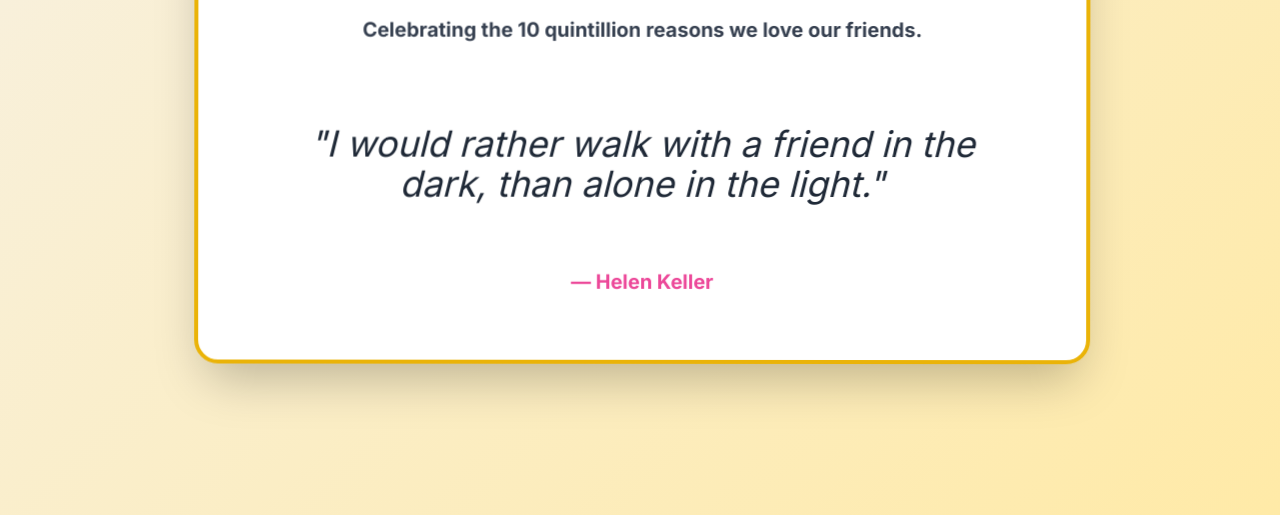
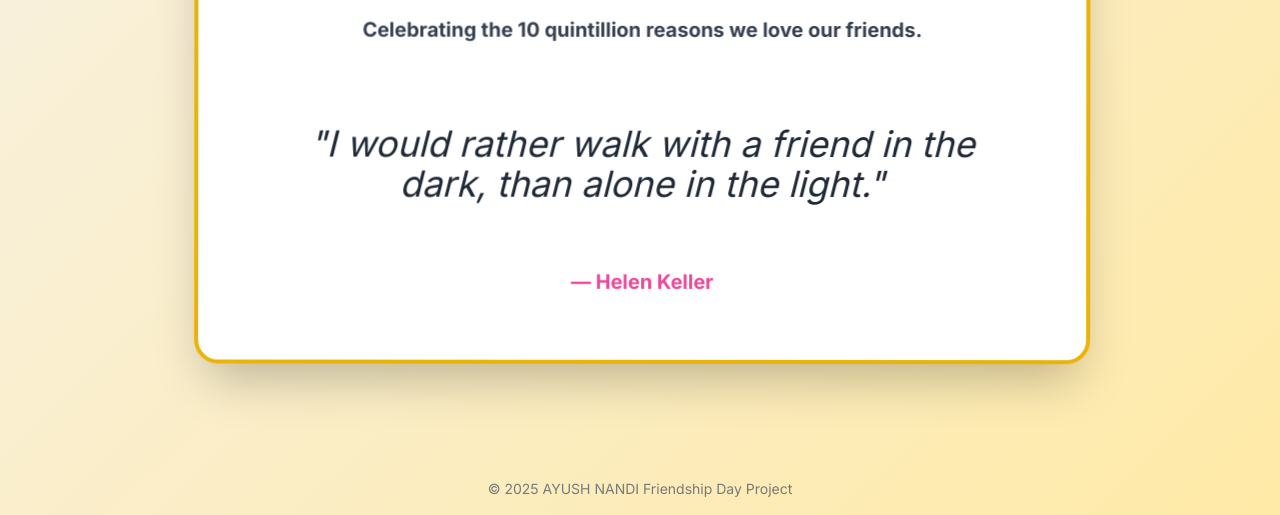
Before and after one commit to Ayushnandi1111/friendship-day-, a plain HTML site: page index.html in a window 1280 px wide. Shown: the part 285-800 px from the top of the page. Drawn offline with nearby package versions, Linux system fonts and the light colour scheme.

Commit message:
Update index.html

```diff
--- a/index.html
+++ b/index.html
@@ -21,6 +21,7 @@
             margin: 0;
             /* Ensures body doesn't interfere with quote-box's movement */
             overflow: hidden;
+            position: relative; /* Needed for the absolute positioned footer */
         }
 
         /* Define fade animation for quotes */
@@ -70,6 +71,11 @@
         </footer>
 
     </div>
+
+    <!-- Page Footer with Copyright Notice -->
+    <footer class="absolute bottom-4 left-0 right-0 text-center text-sm text-gray-600 opacity-75">
+        &copy; 2025 AYUSH NANDI Friendship Day Project
+    </footer>
 
     <script>
         // --- THE FRIENDSHIP QUOTES ARRAY ---
```
